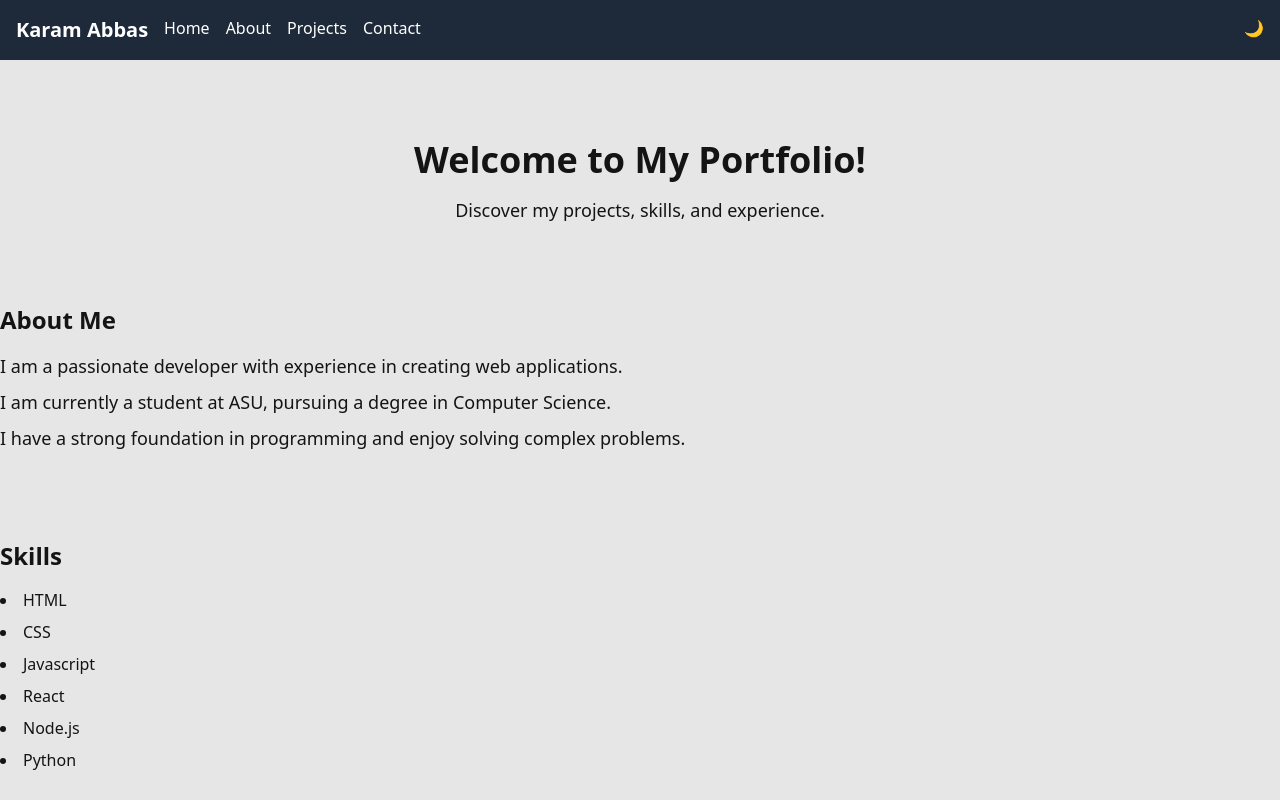
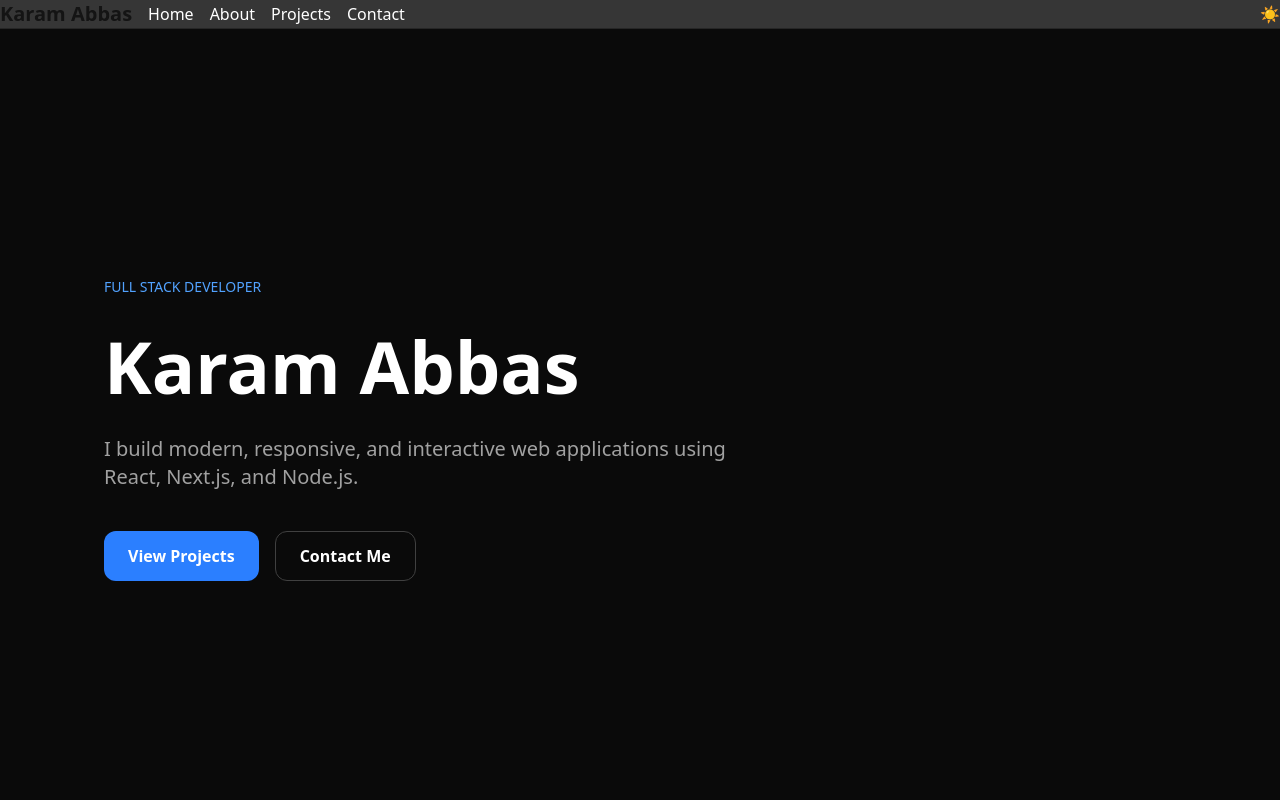
Before and after one commit to Karam-08/portfolio, a Next.js app: page / in a window 1280 px wide. Shown: the top 800 px of the page. Built offline with nearby package versions, Linux system fonts and the light colour scheme.

Commit message:
working on styling

```diff
--- a/app/layout.jsx
+++ b/app/layout.jsx
@@ -10,10 +10,12 @@ export const metadata = {
 export default function RootLayout({children}){
   return(
     <html lang="en">
-      <body>
-        <Navbar/>
-        {children}
-        <Footer/>
+      <body className="min-h-screen flex flex-col">
+        <main className="flex-1">
+          <Navbar/>
+          {children}
+          <Footer/>
+        </main>
       </body>
     </html>
   )
--- a/app/projects/page.jsx
+++ b/app/projects/page.jsx
@@ -6,10 +6,10 @@ export default function Projects(){
         <div>
             <h1>My Projects</h1>
             <ProjectFilter/>
-            <div>
-                <ProjectCard/>
-                <ProjectCard/>
-                <ProjectCard/>
+            <div className="grid grid-cols-1 md:grid-cols-2 lg:grid-cols-3">
+                {Projects.map((project) => (
+                    <ProjectCard key={project.id} project={project}/>
+                ))}
             </div>
         </div>
     )
--- a/components/client/AnimatedHero.jsx
+++ b/components/client/AnimatedHero.jsx
@@ -1,17 +1,20 @@
+import Container from "@/components/ui/Container";
+
 const AnimatedHero = () =>{
     return(
-        <>
-            <div className="text-center py-20" style={{animation: 'fadeIn 0.7s ease-in forwards'}}>
-                <h1 className="text-4xl font-bold mb-4">Welcome to My Portfolio!</h1>
-                <p className="text-lg">Discover my projects, skills, and experience.</p>
-            </div>
-            <style>{`
-                @keyframes fadeIn{
-                    from{opacity: 0;}
-                    to{opacity: 1;}
-                }
-            `}</style>
-        </>
+        <section className="min-h-screen flex items-center bg-neutral-950 text-white">
+            <Container>
+                <div className="flex flex-col gap-6 text-center md:text-left">
+                    <p className="text-blue-400 uppercase text-sm">Full Stack Developer</p>
+                    <h1 className="text-5xl md:text-7xl font-black leading-tight">Karam Abbas</h1>
+                    <p className="text-neutral-400 max-w-2xl text-lg md:text-xl">I build modern, responsive, and interactive web applications using React, Next.js, and Node.js.</p>
+                    <div className="flex flex-col sm:flex-row gap-4 mt-4 justify-center md:justify-start">
+                        <button className="bg-blue-500 hover:bg-blue-600 px-6 py-3 rounded-xl font-semibold transition">View Projects</button>
+                        <button className="border border-neutral-700 hover:border-white px-6 py-3 rounded-xl font-semibold transition">Contact Me</button>
+                    </div>
+                </div>
+            </Container>
+        </section>
     )
 }
 
--- a/components/client/ContactForm.jsx
+++ b/components/client/ContactForm.jsx
@@ -47,8 +47,8 @@ const ContactForm = () =>{
     }
 
     return(
-        <div className="max-w-md mx-auto p-4 bg-gray-100 rounded-lg shadow-md">
-            <h2 className="text-2xl font-bold mb-4">Contact Me</h2>
+        <div className="max-w-md mx-auto p-4 bg-neutral-900 rounded-lg shadow-md">
+            <h2 className="text-2xl text-white font-bold mb-4">Contact Me</h2>
             <form className="space-y-4" onSubmit={handleSubmit}>
                 <label className="block text-sm font-medium text-gray-700" htmlFor="name">Name:</label>
                     <input
--- a/components/client/ThemeToggle.jsx
+++ b/components/client/ThemeToggle.jsx
@@ -34,7 +34,7 @@ const ThemeToggle = () =>{
             aria-label = "Toggle Dark Mode"
             className = "ThemeToggle"
         >
-            {darkMode ? "☀️" : "🌙"}
+            {darkMode ? "🌙" : "☀️"}
         </button>
     )
 }
--- a/components/server/Navbar.jsx
+++ b/components/server/Navbar.jsx
@@ -2,8 +2,8 @@ import ThemeToggle from "@/components/client/ThemeToggle"
 
 const Navbar = () => {
     return (
-        <nav className="bg-gray-800 text-white p-4">
-            <ul className="flex space-x-4">
+        <nav className="sticky top-0 z-50 bg-neutral-950/80 backdrop-blur border-b border-neutral-800">
+            <ul className="flex flex-col md:flex-row md:items-center md:justify-between gap-4">
                 <h2 className="text-xl font-bold">Karam Abbas</h2>
                 <li className="hover:bg-gray-600"><a className="text-white hover:text-gray-300 no-underline" href="/">Home</a></li>
                 <li className="hover:bg-gray-600"><a className="text-white hover:text-gray-300 no-underline" href="/about">About</a></li>
--- a/components/server/SkillsSection.jsx
+++ b/components/server/SkillsSection.jsx
@@ -2,13 +2,13 @@ const SkillsSection = () =>{
     return(
         <div className="py-20">
             <h2 className="text-2xl font-bold mb-4">Skills</h2>
-            <ul className="list-disc list-inside">
-                <li className="mb-2">HTML</li>
-                <li className="mb-2">CSS</li>
-                <li className="mb-2">Javascript</li>
-                <li className="mb-2">React</li>
-                <li className="mb-2">Node.js</li>
-                <li className="mb-2">Python</li>
+            <ul className="grid grid-cols-2 md:grid-cols-3 gap-4">
+                <li className="bg-neutral-800 rounded-2xl p-6 border border-neutral-700">HTML</li>
+                <li className="bg-neutral-800 rounded-2xl p-6 border border-neutral-700">CSS</li>
+                <li className="bg-neutral-800 rounded-2xl p-6 border border-neutral-700">Javascript</li>
+                <li className="bg-neutral-800 rounded-2xl p-6 border border-neutral-700">React</li>
+                <li className="bg-neutral-800 rounded-2xl p-6 border border-neutral-700">Node.js</li>
+                <li className="bg-neutral-800 rounded-2xl p-6 border border-neutral-700">Python</li>
             </ul>
         </div>
     )
--- /dev/null
+++ b/components/ui/Container.jsx
@@ -0,0 +1,9 @@
+const Container = ({children, className = ""}) =>{
+    return(
+        <div className={`w-full max-w-6xl mx-auto px-6 md:px-10 ${className}`}>
+            {children}
+        </div>
+    );
+};
+
+export default Container;
```
